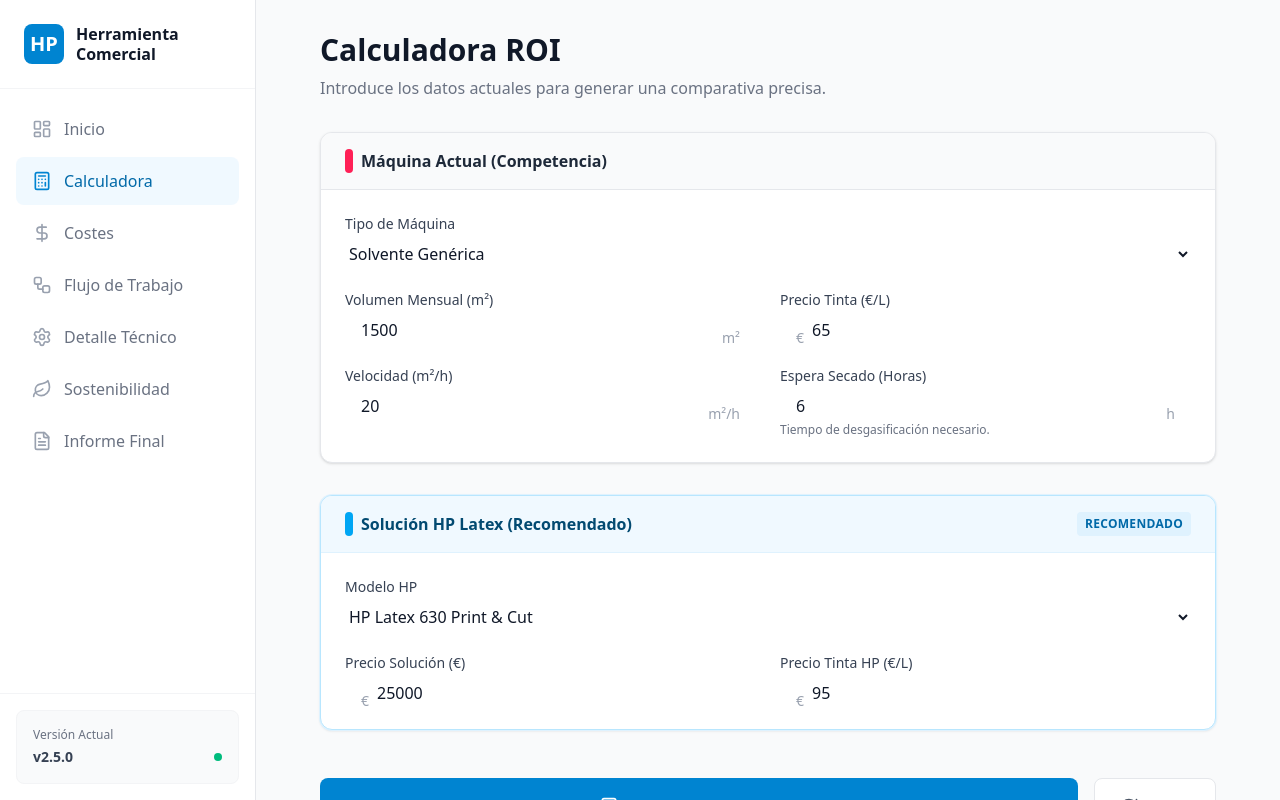
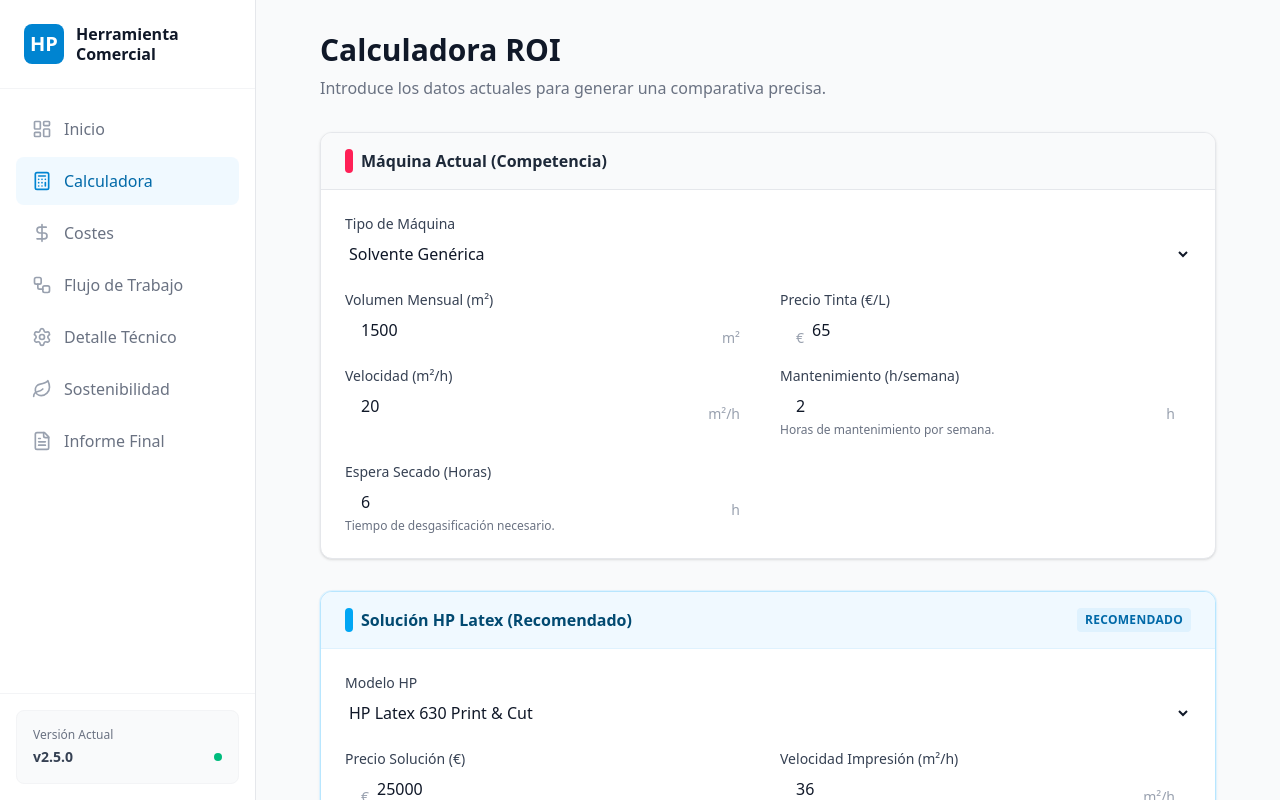
Before and after one commit to digitalmarketgranada-tech/comparativa-plotters2, a React (Vite) app: page /calculator in a window 1280 px wide. Built offline with nearby package versions, Linux system fonts and the light colour scheme.

Commit message:
Ajuste cálculo: HP 1,2€/m2 fijo, competencia calculada

```diff
--- a/src/context/DataContext.tsx
+++ b/src/context/DataContext.tsx
@@ -9,8 +9,8 @@ export interface CalculatorData {
   waitHours: number; // hours between print and cut
   hpMachineModel: string;
   hpMachinePrice: number;
-  hpInkPrice: number; // per Liter
-  hpCartridgeSize: number; // Liters
+  hpCartridgePrice: number; // price of cartridge
+  hpCartridgeSize: number; // 400, 775, or 1000 ml
   hpPrintSpeed: number; // m2/h
 }
 
@@ -40,8 +40,8 @@ const defaultData: CalculatorData = {
   waitHours: 6,
   hpMachineModel: 'HP Latex 630 Print & Cut',
   hpMachinePrice: 25000,
-  hpInkPrice: 95,
-  hpCartridgeSize: 3,
+  hpCartridgePrice: 45,
+  hpCartridgeSize: 775,
   hpPrintSpeed: 36,
 };
 
@@ -64,33 +64,36 @@ export const DataProvider: React.FC<{ children: React.ReactNode }> = ({ children
   };
 
   const calculate = useCallback(() => {
-    // Basic calculation logic (simplified for demo purposes)
-    // Assumptions:
-    // - Ink coverage: 10ml/m2 for solvent, 12ml/m2 for latex (example)
-    // - Operator cost: 20€/hour
-    // - Electricity: ignored for simplicity or added as fixed cost
+    // Calculation based on real HP Latex metrics
+    // HP Latex tinta: SIEMPRE 1,2€/m2 (estándar industria)
+    // Competencia: cálculo basado en cobertura y precio de tinta
 
     const operatorHourlyRate = 20;
+
+    // HP Latex: FIJO en 1,2€/m2
+    const hpInkCostPerM2 = 1.2;
+
+    // Competitor: cálculo basado en cobertura y precio de tinta que introduce el usuario
     const solventInkCoverage = 0.012; // L/m2
-    const latexInkCoverage = 0.010; // L/m2 (often less due to optimizer)
+    const competitorInkCostPerM2 = solventInkCoverage * data.inkPrice; // €/m2
 
-    // Current Costs
-    const currentInkCost = data.monthlyVolume * solventInkCoverage * data.inkPrice;
+    // Current Machine Costs
+    const currentMonthlyInkCost = data.monthlyVolume * competitorInkCostPerM2;
     const currentPrintHours = data.monthlyVolume / data.printSpeed;
     const currentOperatorCost = (currentPrintHours + (data.maintenanceHours * 4)) * operatorHourlyRate; // Monthly
-    // Add wait time cost (opportunity cost or extra labor handling) - simplified
+    // Add wait time cost (opportunity cost or extra labor handling)
     const currentWaitCost = (data.monthlyVolume / 50) * 0.5 * operatorHourlyRate; // Assume handling time per roll
 
-    const currentTotalMonthly = currentInkCost + currentOperatorCost + currentWaitCost;
+    const currentTotalMonthly = currentMonthlyInkCost + currentOperatorCost + currentWaitCost;
 
     // HP Costs
-    const hpInkCost = data.monthlyVolume * latexInkCoverage * data.hpInkPrice;
+    const hpMonthlyInkCost = data.monthlyVolume * hpInkCostPerM2;
     const hpPrintHours = data.monthlyVolume / data.hpPrintSpeed;
     // Less maintenance for HP
     const hpMaintenanceHours = 0.5; // per week
     const hpOperatorCost = (hpPrintHours + (hpMaintenanceHours * 4)) * operatorHourlyRate;
 
-    const hpTotalMonthly = hpInkCost + hpOperatorCost;
+    const hpTotalMonthly = hpMonthlyInkCost + hpOperatorCost;
 
     const monthlySavings = currentTotalMonthly - hpTotalMonthly;
     const annualSavings = monthlySavings * 12;
--- a/src/pages/Calculator.tsx
+++ b/src/pages/Calculator.tsx
@@ -90,6 +90,21 @@ const Calculator: React.FC = () => {
             </div>
 
             <div>
+              <label className="block text-sm font-medium text-gray-700 mb-2">Mantenimiento (h/semana)</label>
+              <div className="relative">
+                <input
+                  type="number"
+                  name="maintenanceHours"
+                  value={data.maintenanceHours}
+                  onChange={handleChange}
+                  className="w-full rounded-lg border-gray-300 pl-4 pr-12 focus:border-rose-500 focus:ring-rose-500"
+                />
+                <span className="absolute right-4 top-2.5 text-gray-400 text-sm font-medium">h</span>
+              </div>
+              <p className="text-xs text-gray-500 mt-1">Horas de mantenimiento por semana.</p>
+            </div>
+
+            <div>
               <label className="block text-sm font-medium text-gray-700 mb-2">Espera Secado (Horas)</label>
               <div className="relative">
                 <input
@@ -153,17 +168,22 @@ const Calculator: React.FC = () => {
             </div>
 
             <div>
-              <label className="block text-sm font-medium text-gray-700 mb-2">Precio Tinta HP (€/L)</label>
+              <label className="block text-sm font-medium text-gray-700 mb-2">Velocidad Impresión (m²/h)</label>
               <div className="relative">
-                <span className="absolute left-4 top-2.5 text-gray-400 text-sm font-medium">€</span>
                 <input
                   type="number"
-                  name="hpInkPrice"
-                  value={data.hpInkPrice}
+                  name="hpPrintSpeed"
+                  value={data.hpPrintSpeed}
                   onChange={handleChange}
-                  className="w-full rounded-lg border-gray-300 pl-8 pr-4 focus:border-sky-500 focus:ring-sky-500"
+                  className="w-full rounded-lg border-gray-300 pl-4 pr-16 focus:border-sky-500 focus:ring-sky-500"
                 />
+                <span className="absolute right-4 top-2.5 text-gray-400 text-sm font-medium">m²/h</span>
               </div>
+            </div>
+
+            <div className="col-span-2 bg-sky-50 p-4 rounded-lg border border-sky-200">
+              <p className="text-sm text-sky-900 font-medium">📊 Coste de Tinta: <span className="font-bold">1,2 €/m²</span></p>
+              <p className="text-xs text-sky-700 mt-1">Estándar HP Latex (consumo 12,5ml/m² con tinta de 96€/L aprox.)</p>
             </div>
           </div>
         </motion.section>
```
